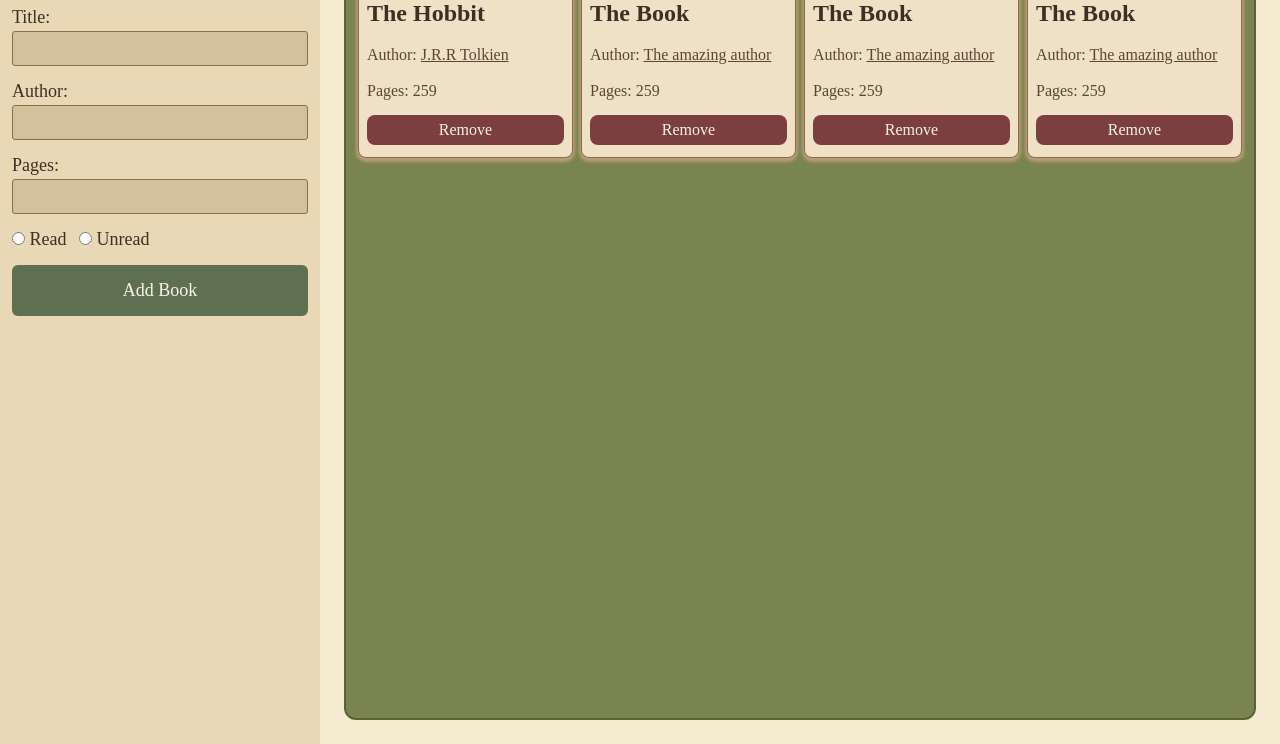
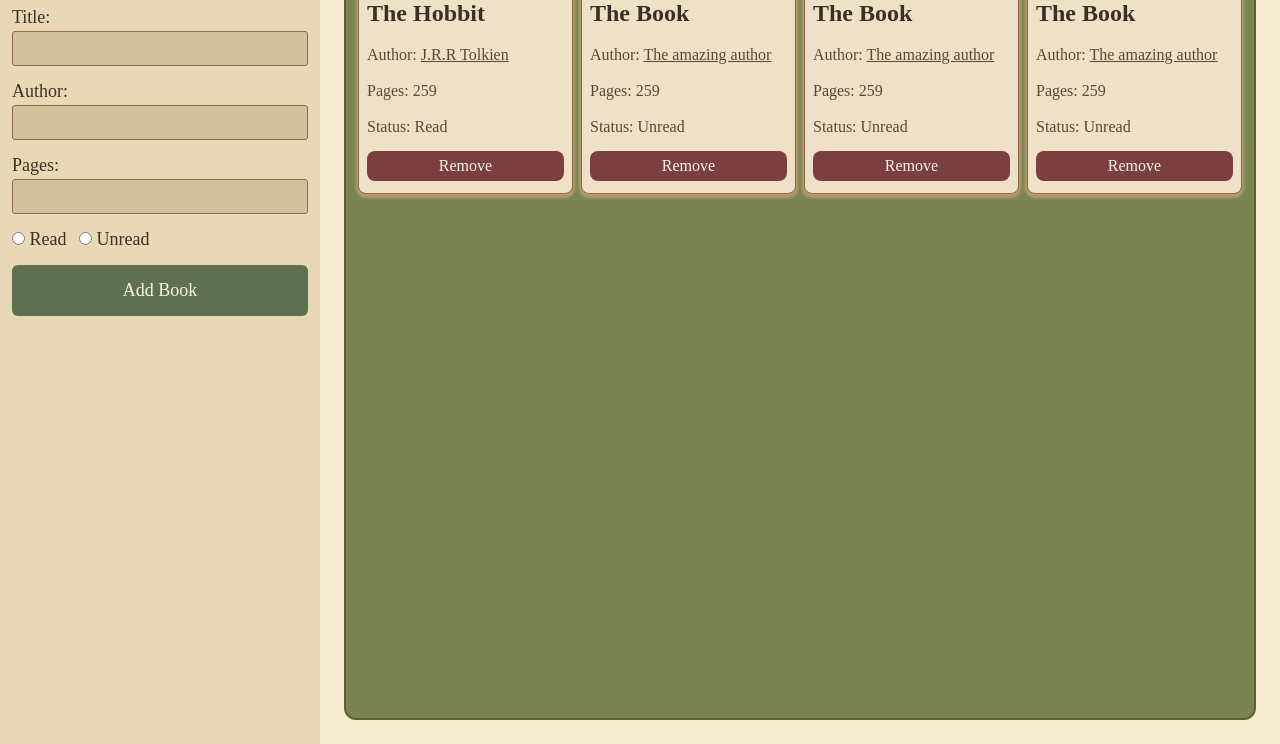
Before and after one commit to frozerated/Book-Library, a plain HTML site: page index.html in a window 1280 px wide. Shown: the part 56-800 px from the top of the page. Drawn offline with Linux system fonts and the light colour scheme.

Commit message:
Fix: Status being covered by remove btn

```diff
--- a/style.css
+++ b/style.css
@@ -103,7 +103,7 @@ body{
   display: grid;
   grid-template-rows: subgrid;
   gap:12px;
-  grid-row: span 4;
+  grid-row: span 5;
 
 
   background-color: var(--card-bg);
```
